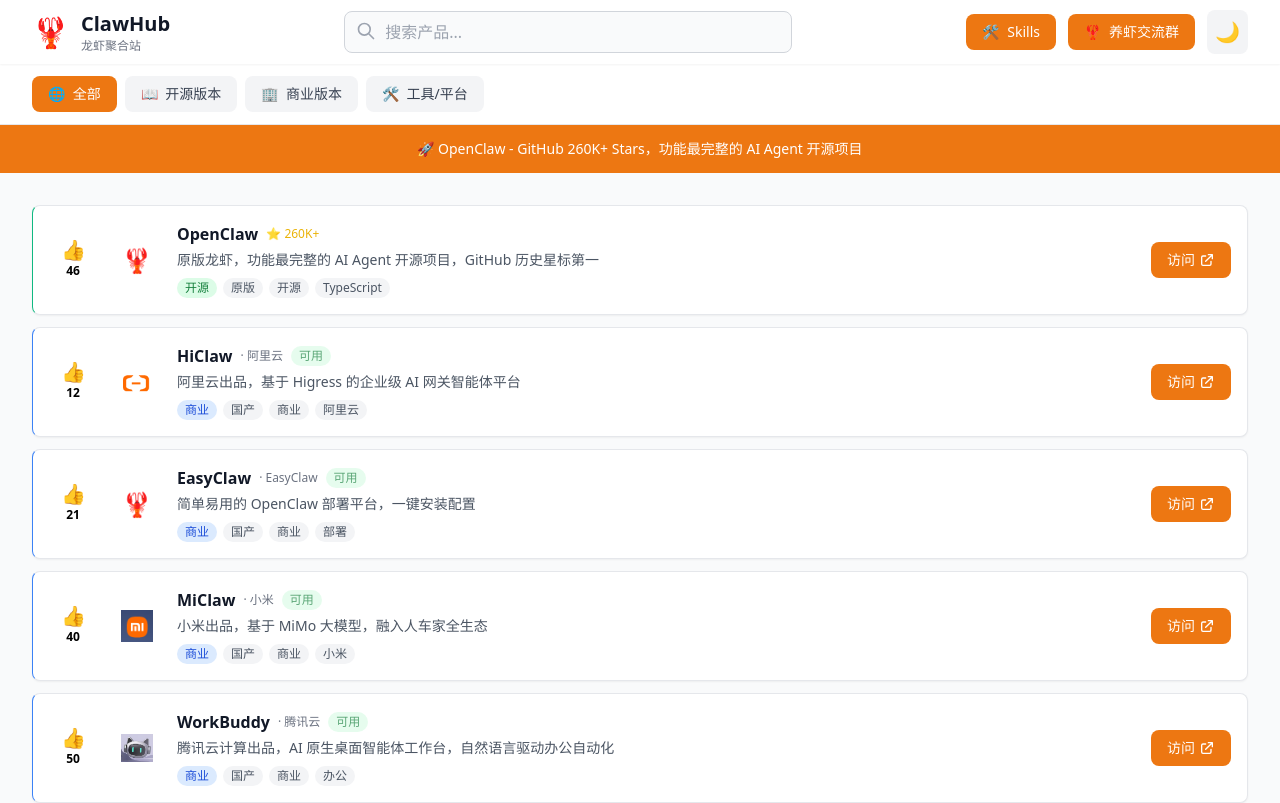
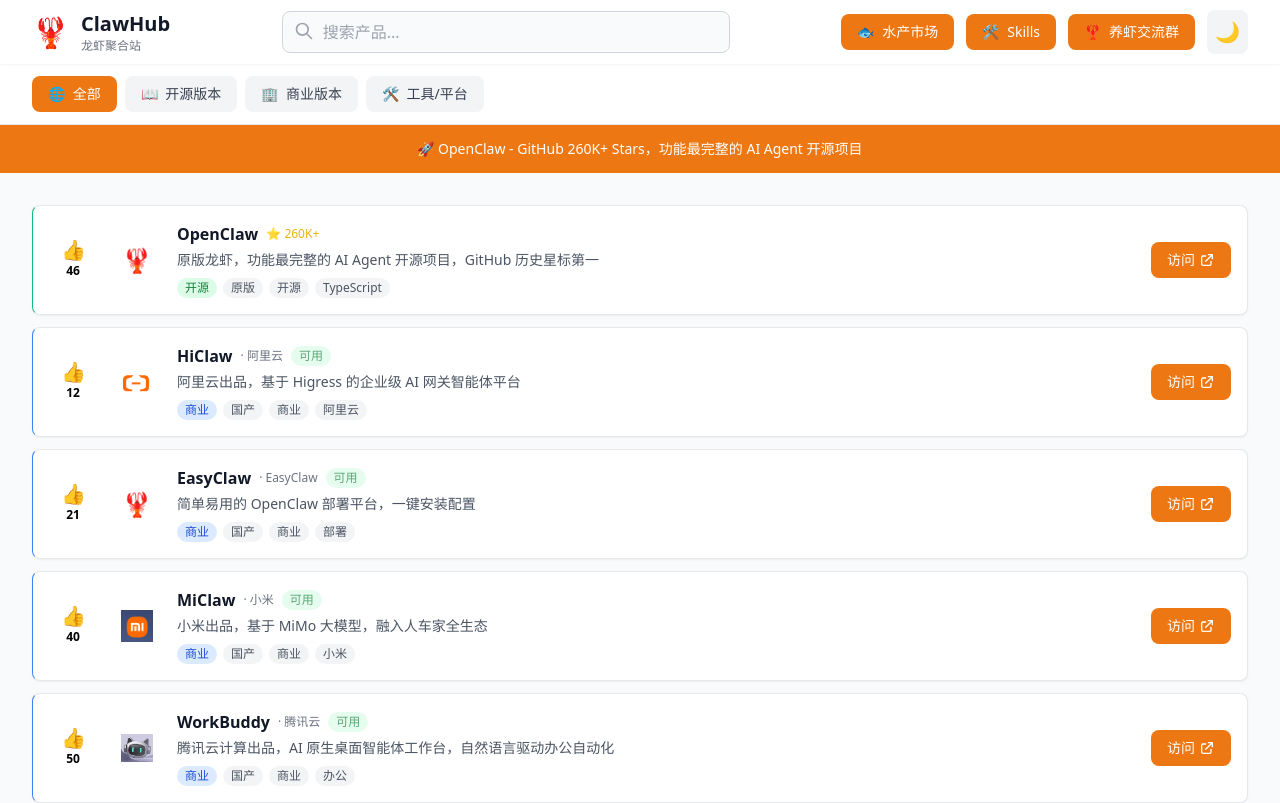
Before and after one commit to Sea-66/claw-hub, a website: page index.html in a window 1280 px wide. Shown: the top 803 px of the page. Drawn offline with nearby package versions, Linux system fonts and the light colour scheme.

Commit message:
添加水产市场按钮
在 header 右上角添加指向 openclawmp.cc 的入口

```diff
--- a/index.html
+++ b/index.html
@@ -66,6 +66,18 @@
 
                 <!-- Right Buttons -->
                 <div class="flex items-center gap-2 sm:gap-3">
+                    <!-- 水产市场 Button -->
+                    <a
+                        href="https://openclawmp.cc/"
+                        target="_blank"
+                        rel="noopener noreferrer"
+                        class="flex items-center gap-1.5 sm:gap-2 px-2.5 sm:px-4 py-1.5 sm:py-2 rounded-lg bg-claw-500 hover:bg-claw-600 text-white transition font-medium text-xs sm:text-sm"
+                        title="水产市场"
+                    >
+                        <span>🐟</span>
+                        <span>水产市场</span>
+                    </a>
+
                     <!-- Skills Button -->
                     <a
                         href="https://clawhub.ai/skills?sort=downloads"
```
